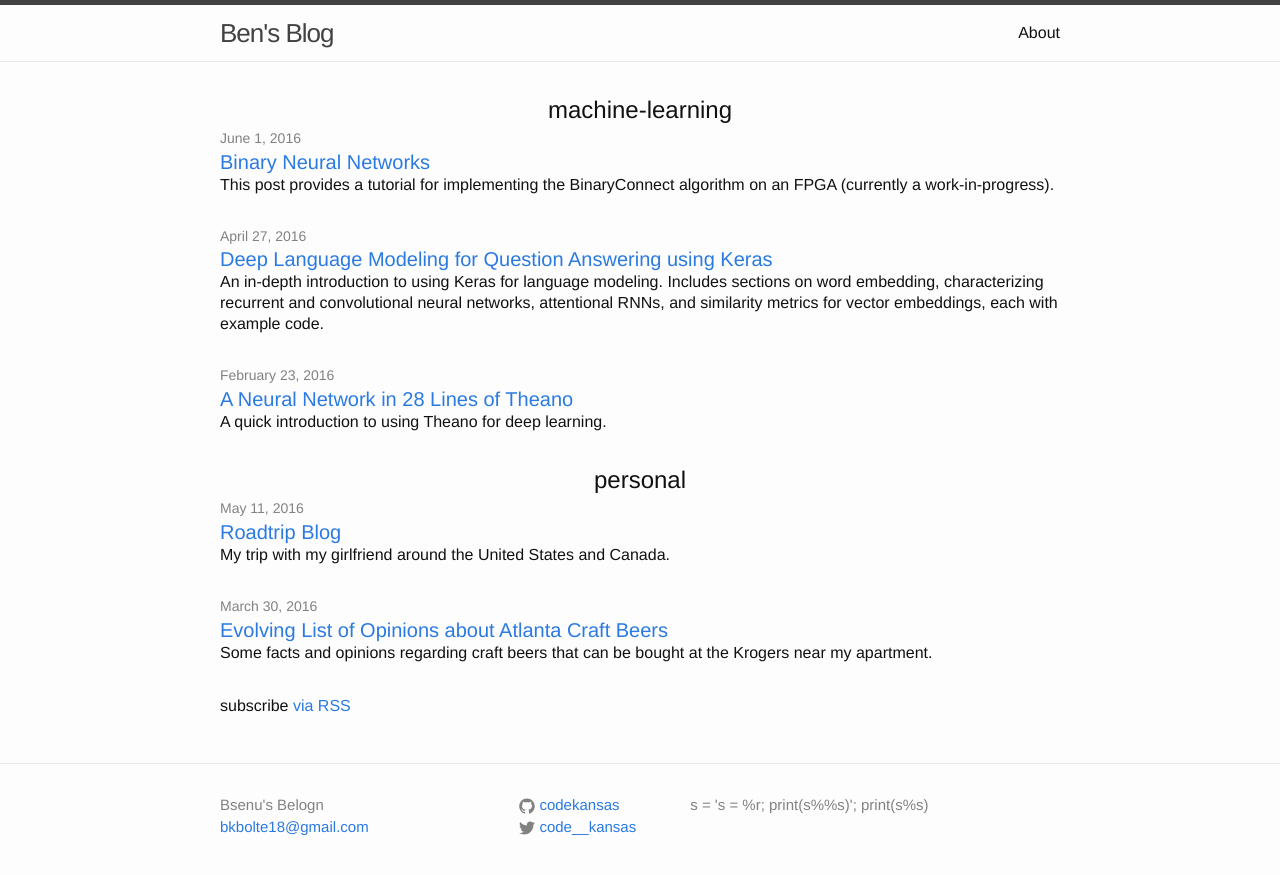
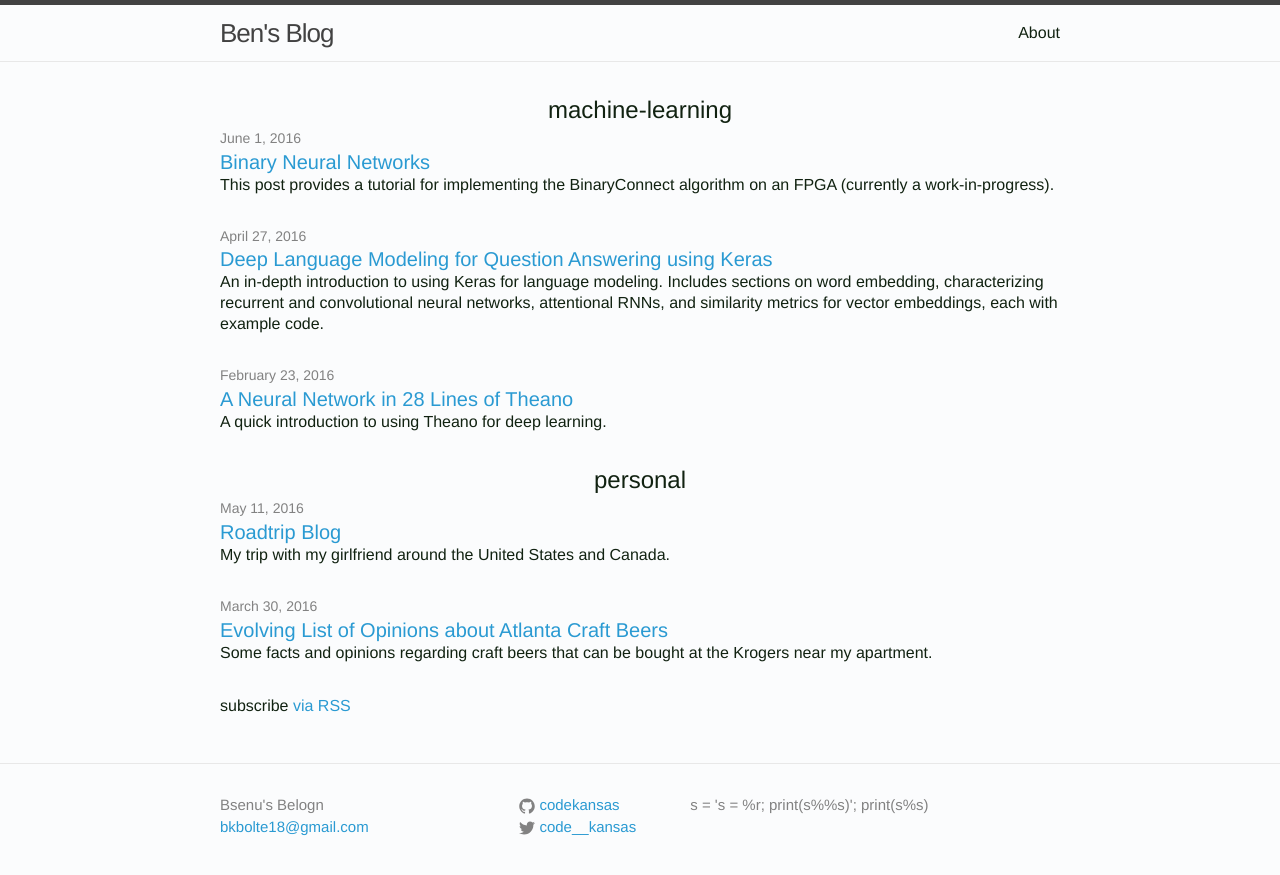
Before and after one commit to codekansas/codekansas.github.io, a Jekyll site: the page built from index.html, in a window 1280 px wide. Shown: the top 875 px of the page. Built offline with Jekyll 4.4.1, drawn with Linux system fonts in a browser that asks for light colours.

Commit message:
minor color changes

```diff
--- a/css/main.scss
+++ b/css/main.scss
@@ -13,9 +13,9 @@ $base-line-height: 1.5;
 
 $spacing-unit:     30px;
 
-$text-color:       #111;
-$background-color: #fdfdfd;
-$brand-color:      #2a7ae2;
+$text-color:       #121;
+$background-color: #fbfcfd;
+$brand-color:      #2a9ad2;
 
 $grey-color:       #828282;
 $grey-color-light: lighten($grey-color, 40%);
```
Also changed, not shown: 1 other file.
